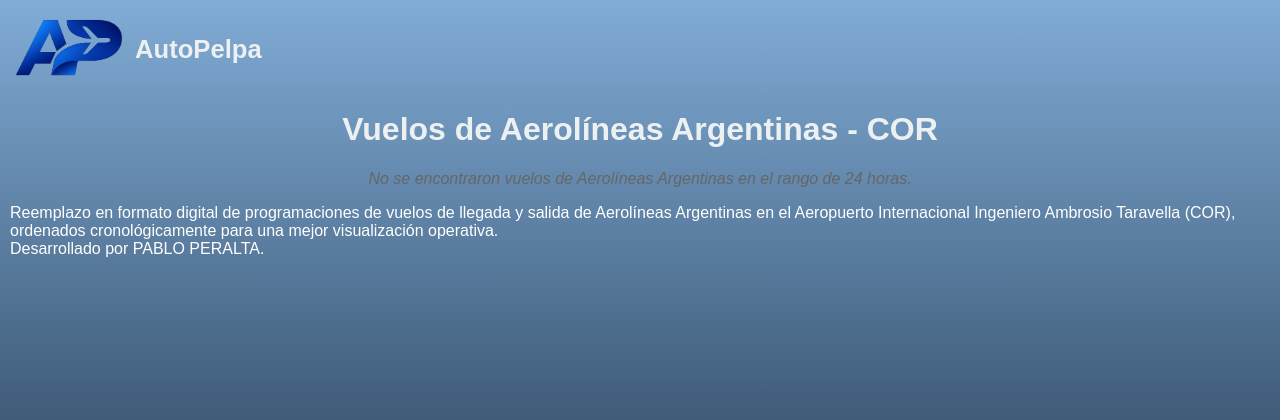
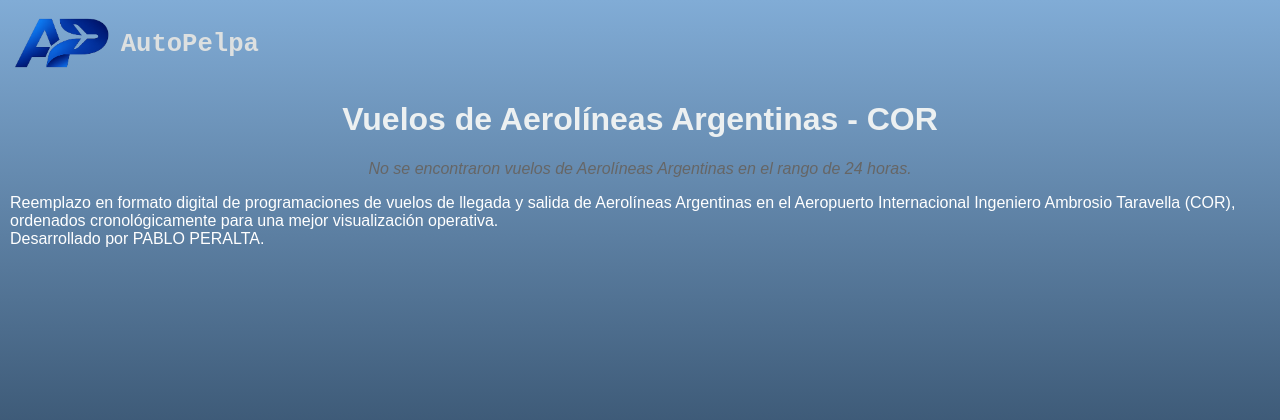
Before and after one commit to Pablo4604/AutoPelpa, a Flask app: page / in a window 1280 px wide. Shown: the top 420 px of the page. Run offline with Flask 3, Linux system fonts and the light colour scheme; data that the repository does not hold is empty.

Commit message:
Cambiar tamaño de logo y fuente de logotipo

```diff
--- a/templates/index.html
+++ b/templates/index.html
@@ -73,14 +73,14 @@
             text-decoration: none;
         }
         .site-logo {
-            max-height: 80px;
+            max-height: 70px;
             width: auto;
         }
         .brand-text {
             font-size: 1.6rem;
             font-weight: bold;
-            color: #ecf0f1;
-            font-family: Arial, sans-serif;
+            color: #dde0e0;
+            font-family: 'Courier New', Courier, monospace, sans-serif;
         }
         @media (max-width: 480px) {
             th, td {
```
